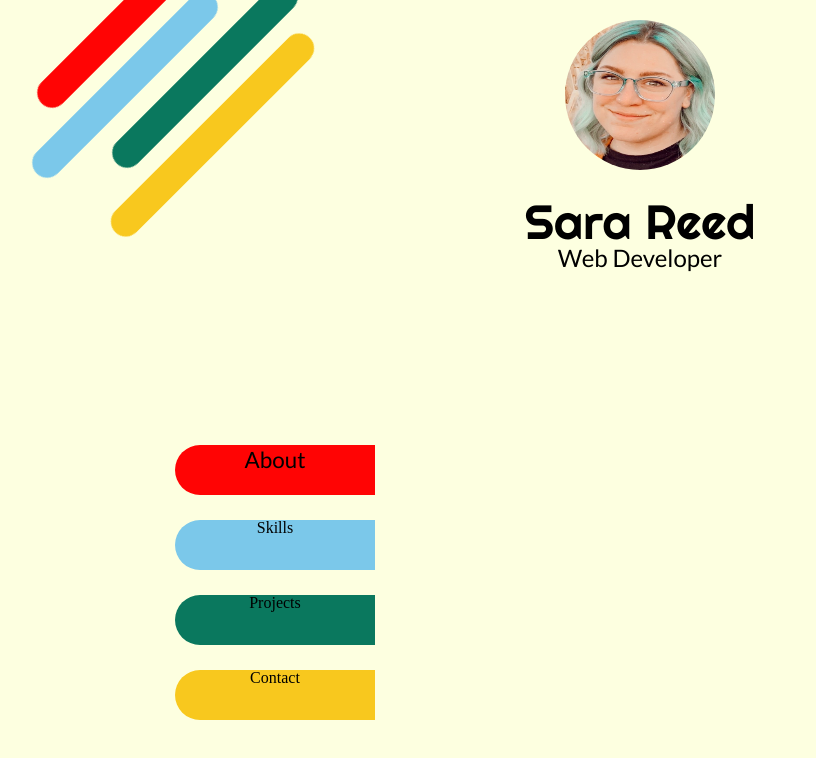
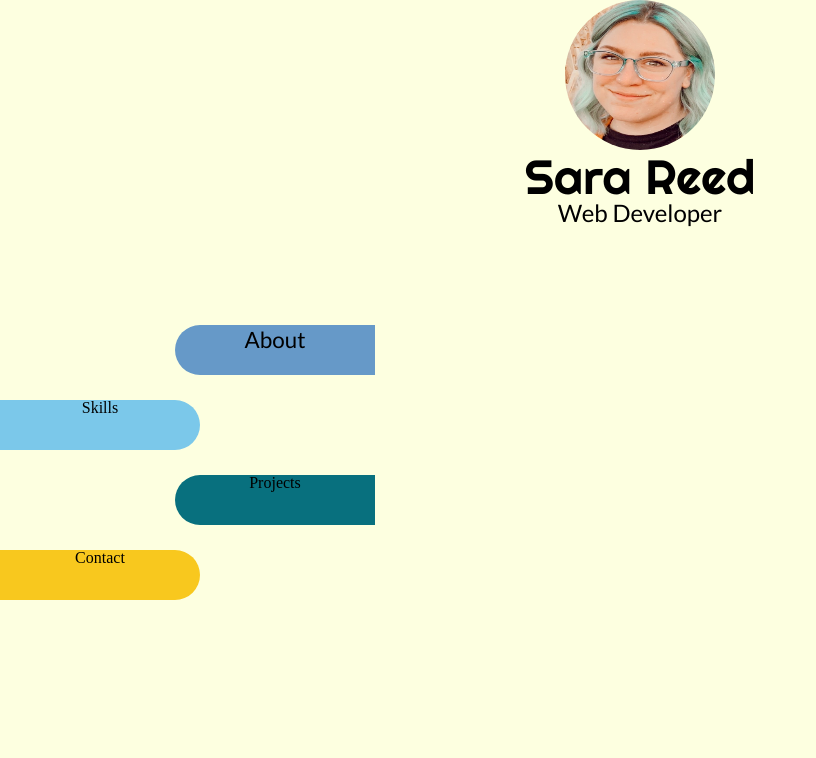
Before and after one commit to Sara1290/portfolio, a React (Create React App) app: page / in a window 1280 px wide. Shown: the top 758 px of the page, without its empty margins (0-816 px from the left). Built offline with nearby package versions, Linux system fonts and the light colour scheme.

Commit message:
color changes esc key also

```diff
--- a/package.json
+++ b/package.json
@@ -8,7 +8,9 @@
     "@testing-library/user-event": "^12.8.3",
     "react": "^17.0.2",
     "react-dom": "^17.0.2",
-    "react-scripts": "4.0.3",
+    "react-icons": "^4.2.0",
+    "react-scripts": "^4.0.3",
+    "react-spring": "^9.1.2",
     "web-vitals": "^1.1.2"
   },
   "scripts": {
--- a/src/Components/AboutModal.css
+++ b/src/Components/AboutModal.css
@@ -1,6 +1,10 @@
+@import url('https://fonts.googleapis.com/css2?family=Lato&display=swap');
+
+
 .about-body {
-  background: #ff0404;
+  background: #6699C8;
   color: white;
+  font-family: 'Lato', sans-serif;
   width: 85vw;
   height: 40vh;
   position: absolute;
--- a/src/Components/AboutModal.js
+++ b/src/Components/AboutModal.js
@@ -1,14 +1,19 @@
-import React from 'react';
+import React, {useCallback, useEffect} from 'react';
 import './AboutModal.css'
 
 const AboutModal = ({showModal, setShowModal}) => {
-  // const modalRef = useRef();
 
-  // const closeModal = e => {
-  //   if(modalRef.current === e.target) {
-  //     setShowModal(false)
-  //   }
-  // };
+  const keyPress = useCallback(e => {
+    if(e.key === 'Escape' && showModal) {
+      setShowModal(false)
+    }
+  }, [setShowModal, showModal])
+
+  useEffect(() => {
+    document.addEventListener('keydown', keyPress);
+    return () => document.removeEventListener('keydown', keyPress)
+  }, [keyPress])
+
 
   return (
     <div>
--- a/src/Components/Home.css
+++ b/src/Components/Home.css
@@ -14,12 +14,12 @@
   border-radius: 50%;
   z-index: 10;
   position: relative;
-  bottom: 100px;
+  /* bottom: 100px; */
 }
 
 
 /* kind of lines around header image*/
-#red-line {
+/* #red-line {
   height: 30px;
   width: 250px;
   background: #FF0404;
@@ -60,13 +60,13 @@
   top: 30px;
   right: 40px;
   border-radius: 20px;
-}
+} */
 
 .name-title {
   display: flex;
   flex-direction: column;
   position: relative;
-  bottom: 75px;
+  /* bottom: 75px; */
 }
 .name-title > h1 {
   font-family: 'Righteous', cursive;
@@ -84,7 +84,7 @@
   width: 45vw;
 } */
 .section-button {
-  background: #FF0404;
+  background: #6699C8;
   border: none;
   font-size: 1.4em;
   font-family: 'Lato', sans-serif;
@@ -92,7 +92,7 @@
 #red-section {
   height: 50px;
   width: 200px;
-  background: #FF0404;
+  background: #6699C8;
   position: relative;
   left: 175px;
   top: 100px;
@@ -104,15 +104,15 @@
   width: 200px;
   background: #7BC8EA;
   position: relative;
-  left: 175px;
+  /* left: 175px; */
   top: 125px;
-  border-radius: 30px 0px 0px 30px;
+  border-radius: 0 30px 30px 0;
 }
 
 #green-section {
   height: 50px;
   width: 200px;
-  background: #0A785E;
+  background: #08707E;
   position: relative;
   left: 175px;
   top: 150px;
@@ -124,7 +124,7 @@
   width: 200px;
   background: #F8C81E;
   position: relative;
-  left: 175px;
+  /* left: 175px; */
   top: 175px;
-  border-radius: 30px 0px 0px 30px;
+  border-radius: 0 30px 30px 0;
 }
--- a/src/Components/Home.js
+++ b/src/Components/Home.js
@@ -19,10 +19,10 @@ const Home = () => {
 
   return (
     <div className="home-body" ref={modalRef} onClick={closeModal}>
-      <div id="red-line"></div>
+      {/* <div id="red-line"></div>
       <div id="blue-line"></div>
       <div id="green-line"></div>
-      <div id="yellow-line"></div>
+      <div id="yellow-line"></div> */}
       <img alt="" id="face-img" src={face} />
       <div className="name-title">
         <h1> Sara Reed </h1>
```
Also changed, not shown: 1 other file (tests, documents, lock files or other folders).
